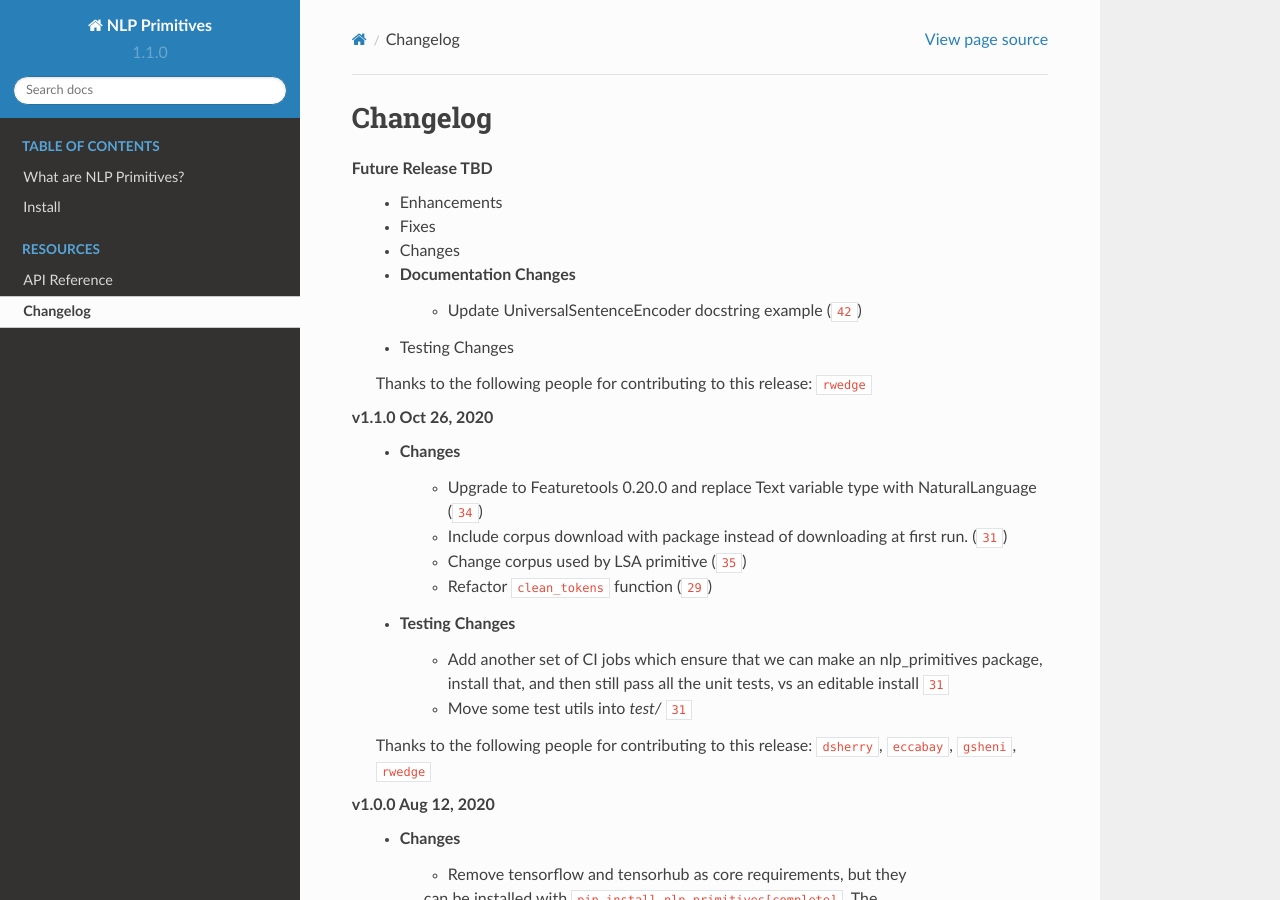
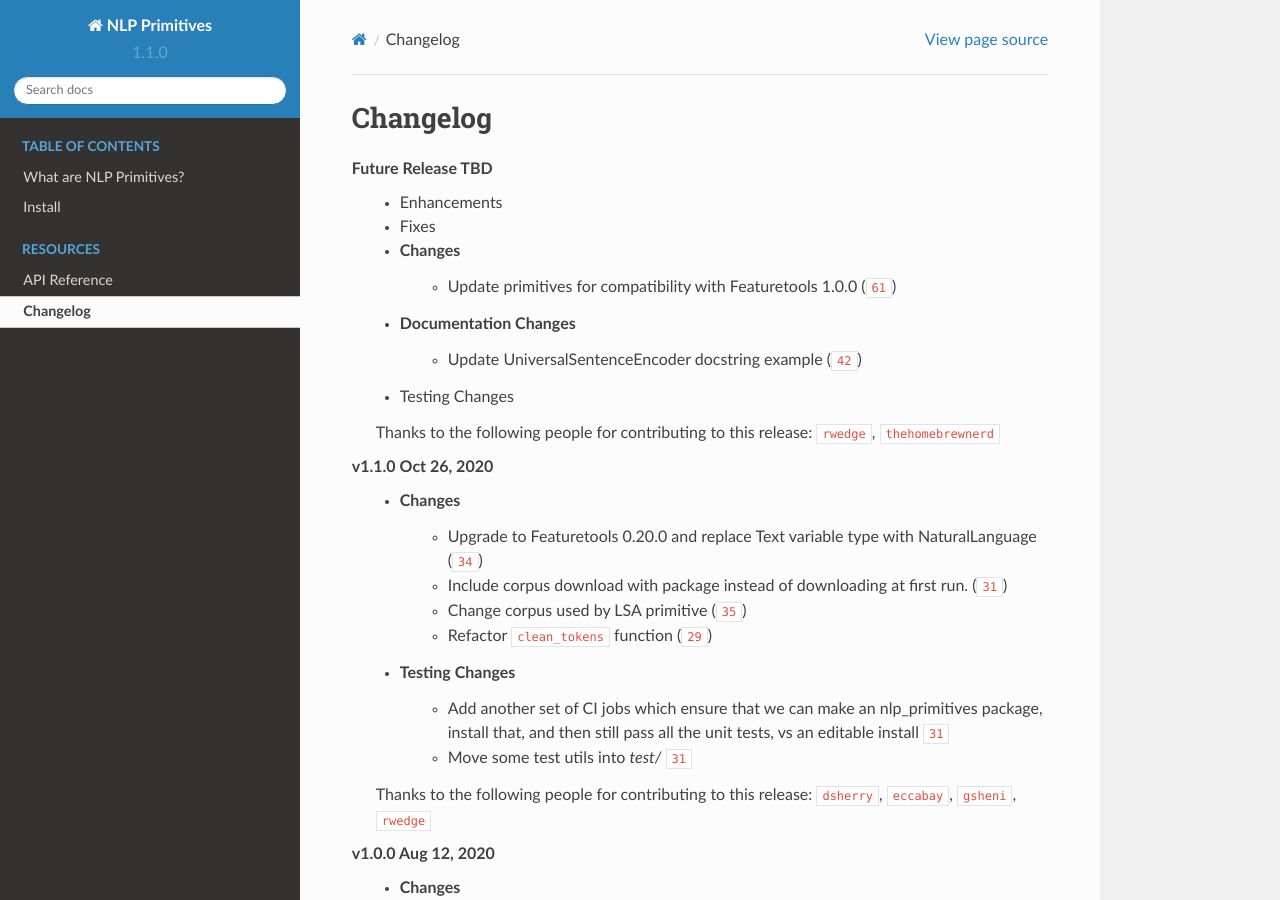
Before and after one commit to alteryx/nlp_primitives, a Sphinx documentation site: the page built from docs/source/changelog.rst, in a window 1280 px wide and 900 px high. Built offline with Sphinx 7.4.7 and the Read the Docs theme 2.0.0, drawn with Linux system fonts in a browser that asks for light colours; cross-references to code outside the pages are shown as plain code.

Commit message:
update changelog

```diff
--- a/docs/source/changelog.rst
+++ b/docs/source/changelog.rst
@@ -5,12 +5,13 @@ Changelog
     * Enhancements
     * Fixes
     * Changes
+        * Update primitives for compatibility with Featuretools 1.0.0 (:pr:`61`)
     * Documentation Changes
         * Update UniversalSentenceEncoder docstring example (:pr:`42`)
     * Testing Changes
 
     Thanks to the following people for contributing to this release:
-    :user:`rwedge`
+    :user:`rwedge`, :user:`thehomebrewnerd`
 
 **v1.1.0** Oct 26, 2020
     * Changes
```
